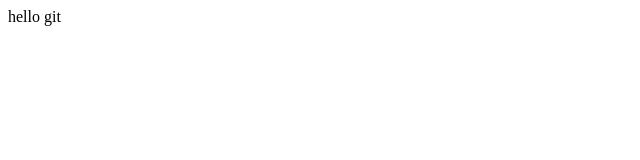
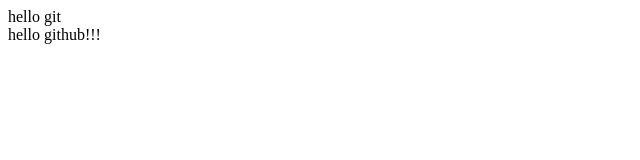
Before and after one commit to zjx1233/-git-github-, a plain HTML site: page index.html in a window 1280 px wide. Shown: the full height of the page, 0-640 px from the left. Drawn offline with Linux system fonts and the light colour scheme.

Commit message:
add index.html -message

```diff
--- a/index.html
+++ b/index.html
@@ -1 +1,2 @@
 <div>hello git</div>
+<div>hello github!!!</div>
```
